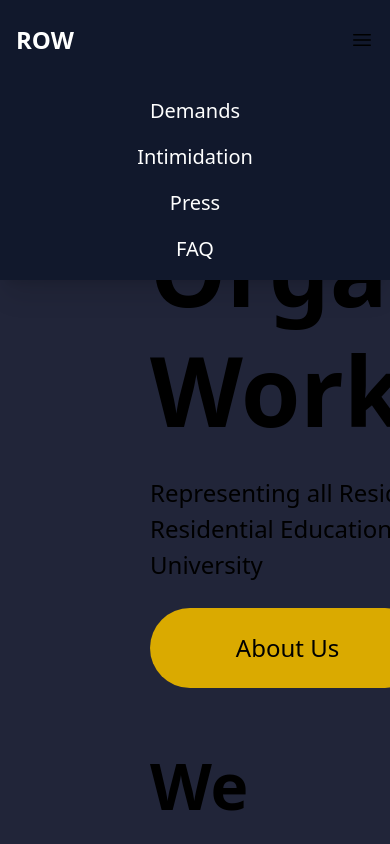
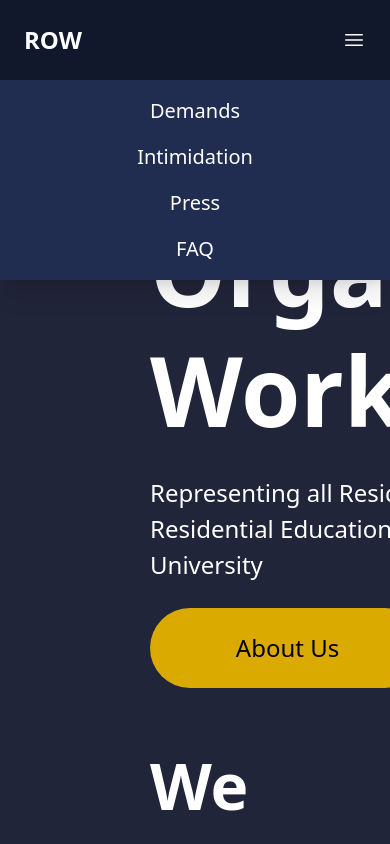
Before and after one commit to dillp1/row-website, a React (Vite) app: page / in a window 390 px wide. Both pictures are taken after a click on the button "Toggle Menu". Shown: the top 844 px of the page. Built offline with nearby package versions, Linux system fonts and the light colour scheme.

Commit message:
updated header

```diff
--- a/src/App.jsx
+++ b/src/App.jsx
@@ -11,7 +11,7 @@ import Footer from "./components/Footer";
 
 function App() {
   return (
-    <div className="bg-custom min-h-screen">
+    <div className="bg-custom min-h-screen text-white">
       <main className="flex flex-col space-y-[50px]">
         <Header />
         <Hero />
--- a/src/components/Header.jsx
+++ b/src/components/Header.jsx
@@ -5,7 +5,7 @@ function Header() {
   const [isMenuOpen, setIsMenuOpen] = useState(false);
 
   return (
-    <header className="header-nav bg-[#11182c] flex justify-between items-center w-full px-4 lg:px-[150px] text-[24px] lg:text-[32px] h-[80px] shadow-xl fixed z-50">
+    <header className="header-nav bg-[#11182c] flex justify-between items-center w-full px-6 lg:px-[150px] text-[24px] lg:text-[32px] h-[80px] shadow-xl fixed z-50">
       <a
         href="#hero"
         onClick={() => setIsMenuOpen(false)}
@@ -46,7 +46,7 @@ function Header() {
 
       {/* Mobile Nav */}
       {isMenuOpen && (
-        <div className="absolute top-full left-0 w-full bg-[#11182c] flex flex-col items-center gap-4 py-4 text-[20px] lg:hidden shadow-xl">
+        <div className="absolute top-full left-0 w-full bg-[#202d51] flex flex-col items-center gap-4 py-4 text-[20px] lg:hidden shadow-xl">
           <a href="#demands" onClick={() => setIsMenuOpen(false)}>
             Demands
           </a>
```
Also changed, not shown: 1 other file (tests, documents, lock files or other folders).
